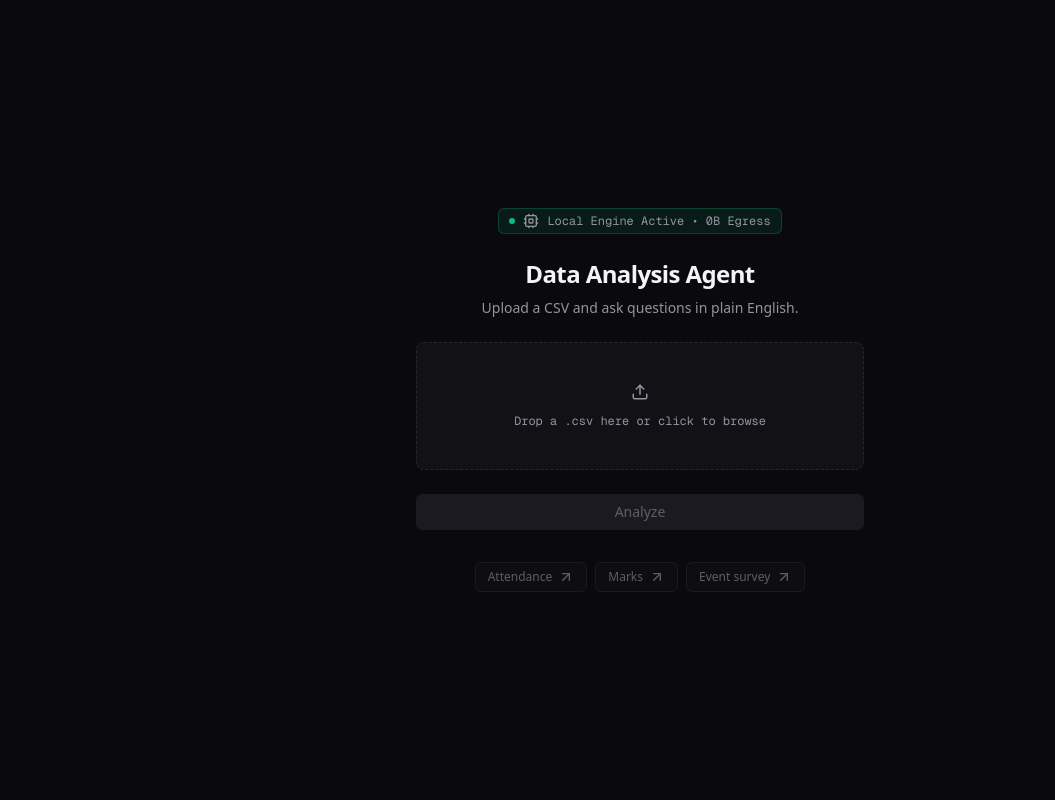
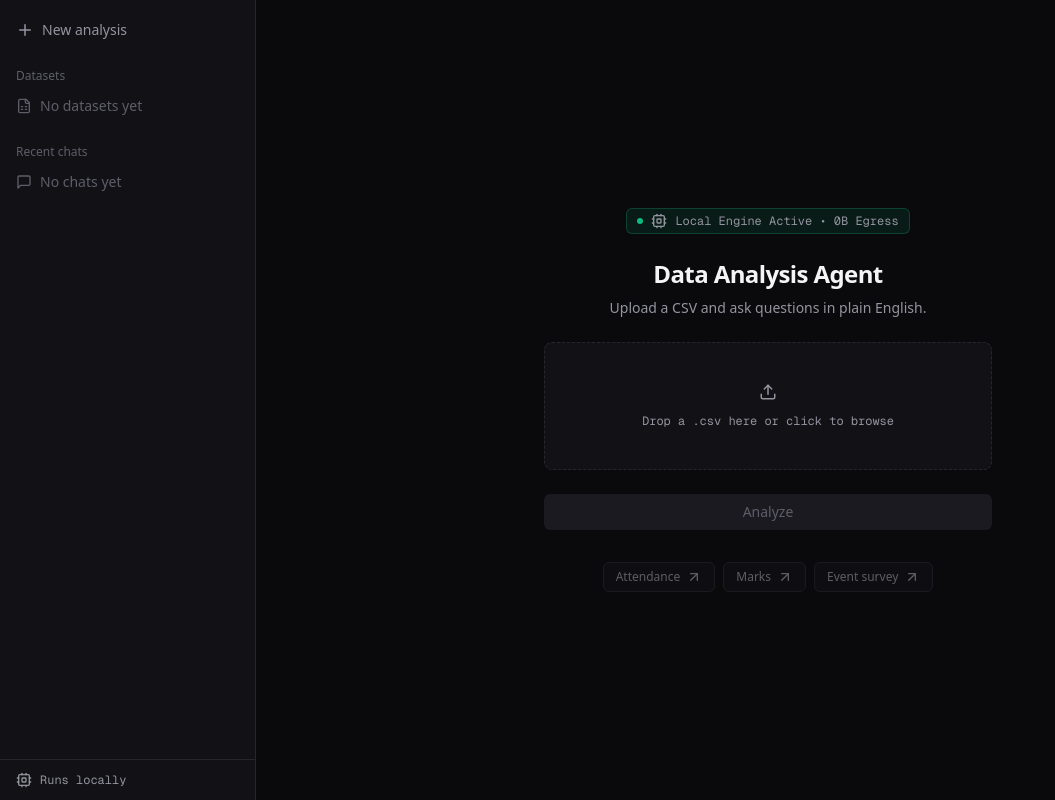
Before and after one commit to armansinghh/data-analysis-agent, a Next.js app in the folder frontend/: page / in a window 1280 px wide. Shown: the whole page, without its empty margins (0-1055 px from the left). Built offline with nearby package versions, Linux system fonts and the light colour scheme.

Commit message:
feat(frontend): add AppShell component and integrate it into RootLayout

```diff
--- a/frontend/src/app/layout.tsx
+++ b/frontend/src/app/layout.tsx
@@ -1,6 +1,7 @@
 import type { Metadata } from "next";
 import { Geist, Geist_Mono } from "next/font/google";
 import "./globals.css";
+import AppShell from "@/components/AppShell";
 
 const geistSans = Geist({
   variable: "--font-geist-sans",
@@ -22,8 +23,10 @@ export default function RootLayout({
 }: Readonly<{ children: React.ReactNode }>) {
   return (
     <html lang="en">
-      <body className={`${geistSans.variable} ${geistMono.variable} antialiased`}>
-        {children}
+      <body
+        className={`${geistSans.variable} ${geistMono.variable} antialiased`}
+      >
+        <AppShell>{children}</AppShell>
       </body>
     </html>
   );
--- /dev/null
+++ b/frontend/src/components/AppShell.tsx
@@ -0,0 +1,19 @@
+"use client";
+
+import { createContext, useContext, useState, type ReactNode } from "react";
+import Sidebar from "./Sidebar";
+
+const ToggleCtx = createContext<() => void>(() => {});
+export const useToggleSidebar = () => useContext(ToggleCtx);
+
+export default function AppShell({ children }: { children: ReactNode }) {
+  const [open, setOpen] = useState(true);
+  return (
+    <ToggleCtx.Provider value={() => setOpen((o) => !o)}>
+      <div className="flex h-screen bg-canvas text-primary">
+        <Sidebar open={open} />
+        <div className="flex min-w-0 flex-1 flex-col">{children}</div>
+      </div>
+    </ToggleCtx.Provider>
+  );
+}
```
